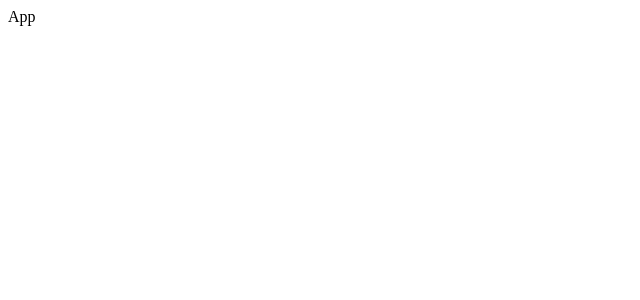
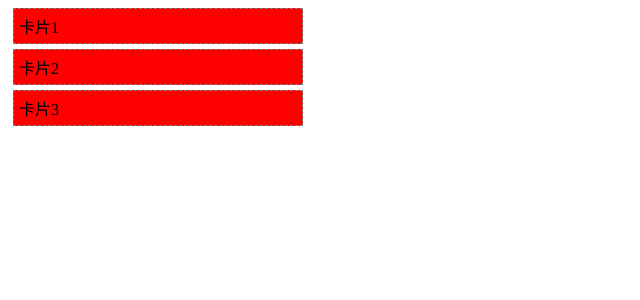
Before and after one commit to hanyanxx1/react_dnd_hy, a React (Vite) app: page / in a window 1280 px wide. Shown: the top 300 px of the page, without its empty margins (0-640 px from the left). Built offline with nearby package versions, Linux system fonts and the light colour scheme.

Commit message:
5. 拖拽排序实战

```diff
--- a/src/App.jsx
+++ b/src/App.jsx
@@ -1,5 +1,13 @@
+import { DndProvider } from "react-dnd";
+import { HTML5Backend } from "react-dnd-html5-backend";
+import Container from "./Container";
+
 const App = () => {
-  return <>App</>;
+  return (
+    <DndProvider backend={HTML5Backend}>
+      <Container />
+    </DndProvider>
+  );
 };
 
 export default App;
--- /dev/null
+++ b/src/Card.jsx
@@ -0,0 +1,71 @@
+import React, { useRef } from "react";
+import { useDrag, useDrop } from "react-dnd";
+import { CARD } from "./ItemTypes";
+const style = {
+  backgroundColor: "red",
+  padding: "5px",
+  margin: "5px",
+  border: "1px dashed gray",
+  cursor: "move",
+};
+export default function Card({ text, id, index, moveCard }) {
+  const ref = useRef(null);
+  //useDrop hook 为您提供了一种将组件连接到 DnD 系统作为放置目标的方法
+  // Collected Props: 包含从 collect 函数收集的属性的对象
+  //DropTarget Ref: 放置目标的连接器函数。 这必须附加到 DOM 的放置目标部分
+  const [, drop] = useDrop({
+    //一个字符串或一个Symbol,这个放置目标只会对指定类型的拖拽源产生的项目做出反应
+    accept: CARD,
+    //收集功能。 它应该返回一个普通的属性对象，以返回以注入到您的组件属性中
+    collect: (monitor) => ({}),
+    //当在组件发生hover事件时调用
+    hover(item, monitor) {
+      //被拖动卡片的索引
+      const dragIndex = item.index;
+      //hover卡片的索引
+      const hoverIndex = index;
+      //如果一样什么都不做
+      if (dragIndex === hoverIndex) {
+        return;
+      }
+      //获取hover卡片的位置信息
+      const { top, bottom } = ref.current.getBoundingClientRect();
+      //获取hover卡片高度的一半
+      const halfOfHoverHeight = (bottom - top) / 2;
+      //获取鼠标最新的X和Y坐标
+      const { y } = monitor.getClientOffset();
+      const hoverClientY = y - top;
+      if (
+        (dragIndex < hoverIndex && hoverClientY > halfOfHoverHeight) ||
+        (dragIndex > hoverIndex && hoverClientY < halfOfHoverHeight)
+      ) {
+        moveCard(dragIndex, hoverIndex);
+        item.index = hoverIndex;
+      }
+    },
+  });
+  //useDrag hook 提供了一种将组件作为拖动源连接到 DnD 系统的方法
+  //Collected Props: 包含从 collect 函数收集的属性的对象。 如果没有定义 collect 函数，则返回一个空对象
+  //DragSource Ref: 拖动源的连接器功能。 这必须附加到 DOM 的可拖动部分
+  const [{ isDragging }, drag] = useDrag({
+    //spec
+    //必需的。 这必须是字符串或Symbol。 只有为相同类型注册的放置目标才会对此项目做出反应
+    type: CARD,
+    //item: 必需的 (对象或者函数) 当这是一个对象时，它是一个描述被拖动数据的普通 JavaScript 对象
+    item: () => ({ id, index }),
+    //collect:  收集功能。 它应该返回一个普通的属性对象，以返回以注入到您的组件属性中
+    //它接收两个参数，monitor 和 props
+    collect: (monitor) => ({
+      //要收集的属性
+      isDragging: monitor.isDragging(),
+    }),
+  });
+  const opacity = isDragging ? 0.1 : 1;
+  drag(ref);
+  drop(ref);
+  return (
+    <div ref={ref} style={{ ...style, opacity }}>
+      {text}
+    </div>
+  );
+}
--- /dev/null
+++ b/src/Container.jsx
@@ -0,0 +1,37 @@
+import { useState } from "react";
+import Card from "./Card";
+
+const style = {
+  width: "300px",
+};
+function Container() {
+  const [cards, setCards] = useState([
+    { id: "card1", text: "卡片1" },
+    { id: "card2", text: "卡片2" },
+    { id: "card3", text: "卡片3" },
+  ]);
+
+  const moveCard = (dragIndex, hoverIndex) => {
+    const dragCard = cards[dragIndex];
+    const newCards = [...cards];
+    newCards.splice(dragIndex, 1);
+    newCards.splice(hoverIndex, 0, dragCard);
+    setCards(newCards);
+  };
+
+  return (
+    <div style={style}>
+      {cards.map((card, index) => (
+        <Card
+          key={card.id}
+          text={card.text}
+          id={card.id}
+          index={index}
+          moveCard={moveCard}
+        />
+      ))}
+    </div>
+  );
+}
+
+export default Container;
--- /dev/null
+++ b/src/ItemTypes.jsx
@@ -0,0 +1,9 @@
+export const CARD = "card";
+/**
+ * React DnD 使用数据而不是视图作为来源
+ * 当您在屏幕上拖动某物时，我们并不是说正在拖动组件或 DOM 节点。 相反，我们说某种类型的项目正在被拖动
+ * 什么是项目？ 一个项目是一个简单的 JavaScript 对象，描述被拖动的内容
+ * 那什么是type(类型)呢？ 类型是一个字符串(或Symbol)，它唯一地标识了应用程序中的项目。 在看板应用程序中，您可能有一个代表可拖动卡片的卡片类型
+ * 类型很有用，因为随着您的应用程序的增长，您可能希望使更多内容可拖动，但您不一定希望所有现有的放置目标突然开始对新项目做出反应
+ * 这些类型允许您指定兼容的拖放源和放置目标
+ */
```
Also changed, not shown: src/reactdnd.png (added).
